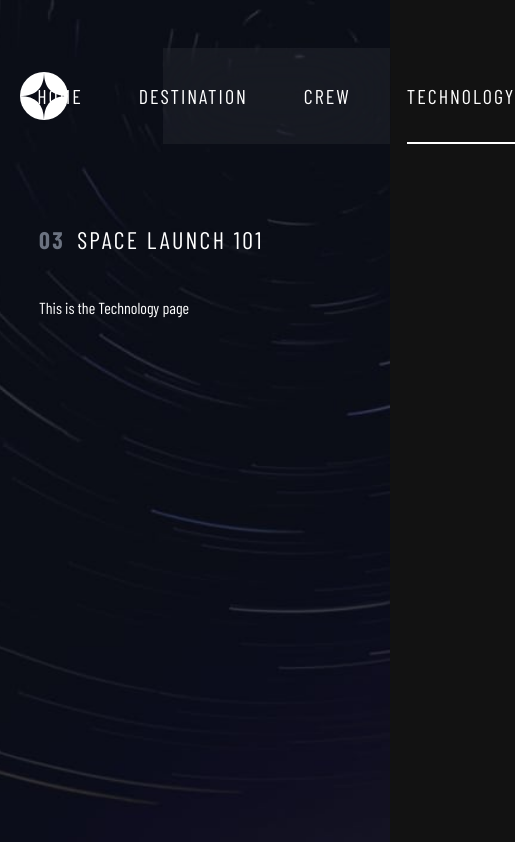
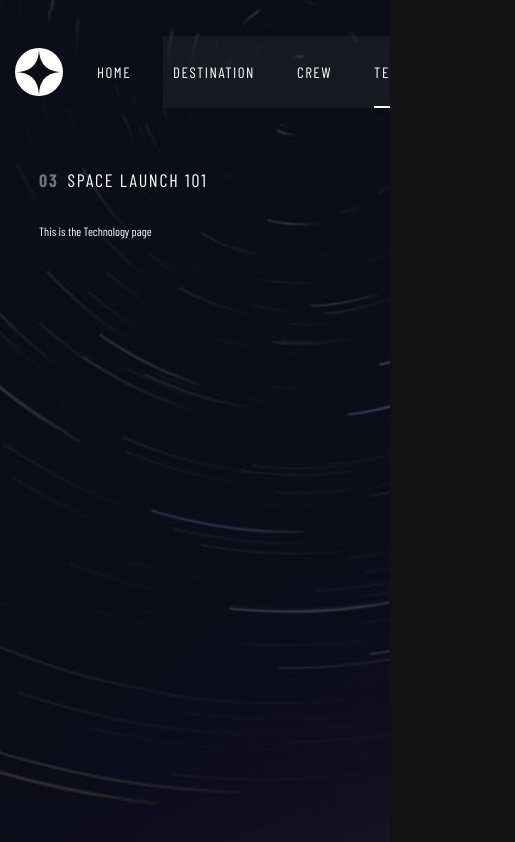
Before and after one commit to sos321/space-tourism, a React (Vite) app: page /technology in a window 390 px wide. Shown: the whole page, 515 px wide, since content can reach past the window. Built offline with nearby package versions, Linux system fonts and the light colour scheme; a web font is replaced by a local one.

Commit message:
optimize for tablet width

```diff
--- a/src/components/UI/page.jsx
+++ b/src/components/UI/page.jsx
@@ -3,7 +3,9 @@ import { motion } from "framer-motion";
 export default function Page(props) {
   return (
     <motion.div
-      className={`${props.className || ""} w-full h-full m-auto max-w-7xl`}
+      className={`${
+        props.className || ""
+      } w-full min-h-full h-content m-auto max-w-7xl pb-6`}
       initial={{ opacity: 0 }}
       animate={{ opacity: 1 }}
       exit={{ opacity: 0 }}
--- a/src/components/UI/picture.jsx
+++ b/src/components/UI/picture.jsx
@@ -3,7 +3,7 @@ import { motion } from "framer-motion";
 export default function Picture(props) {
   return (
     <motion.picture
-      className="absolute top-0 left-0 w-full h-full pointer-events-none -z-40"
+      className="w-full h-full pointer-events-none"
       initial={{ opacity: 0 }}
       animate={{ opacity: 1 }}
       exit={{ opacity: 0 }}
@@ -19,10 +19,7 @@ export default function Picture(props) {
         media="(min-width: 770px)"
         srcSet={props.tablet}
       />
-      <img
-        className="absolute block object-cover w-screen h-screen"
-        src={props.mobile}
-      />
+      <img className="block object-cover w-full h-full" src={props.mobile} />
     </motion.picture>
   );
 }
--- a/src/components/destination/destination-text.jsx
+++ b/src/components/destination/destination-text.jsx
@@ -6,11 +6,11 @@ export default function DestinationText({ destination }) {
       <h2 className="mb-6 uppercase text-8xl font-heading">
         {destination.name}
       </h2>
-      <p className="max-w-lg mb-16 text-lg text-justify">
+      <p className="max-w-lg mb-16 text-lg text-justify lg:text-center">
         {destination.description}
       </p>
       <hr className="mb-7 h-[0.5px]" />
-      <div className="flex gap-16">
+      <div className="flex items-center gap-16 lg:justify-around">
         <div>
           <p className="mb-2 tracking-wider uppercase text-md">Avg. Distance</p>
           <h5 className="text-3xl tracking-wider uppercase font-heading">
--- a/src/pages/destination.jsx
+++ b/src/pages/destination.jsx
@@ -39,7 +39,7 @@ function Destination() {
         document.getElementById("img-root")
       )}
       <Page title="Pick your destination" num="01">
-        <div className="flex flex-row-reverse items-center justify-between h-5/6">
+        <div className="flex flex-row-reverse items-center justify-between lg:justify-center lg:text-center lg:flex-col-reverse h-[5/6]">
           <div>
             <Nav
               selected={planet}
@@ -53,7 +53,7 @@ function Destination() {
             <DestinationText destination={data.destinations[planet]} />
           </div>
           <img
-            className="w-5/12 p-10"
+            className="w-5/12 p-10 lg:w-6/12"
             src={image}
             alt={data.destinations[planet].name}
           />
--- a/src/static/index.css
+++ b/src/static/index.css
@@ -18,8 +18,22 @@
   position: absolute;
   top: 0;
   left: 0;
+  max-height: fit-content;
+  min-height: 100vh;
   height: 100vh;
   width: 100vw;
+  overflow-x: hidden;
+}
+
+#img-root {
+  position: absolute;
+  top: 0;
+  left: 0;
+
+  height: 100vh;
+  width: 100vw;
+
+  z-index: -1000;
 }
 
 * {
@@ -40,3 +54,9 @@
     font-size: 14px;
   }
 }
+
+@media (max-width: 48rem) {
+  html {
+    font-size: 12px;
+  }
+}
--- a/tailwind.config.js
+++ b/tailwind.config.js
@@ -9,15 +9,18 @@ export default {
     screens: {
       "2xl": { max: "1535px" },
       // => @media (max-width: 1535px) { ... }
+      // media for extra large monitors
 
       hr: { max: "1448px" },
       // => @media (max-width: 1448px) { ... }
+      // media for navigation line
 
       xl: { max: "1279px" },
       // => @media (max-width: 1279px) { ... }
 
       lg: { max: "1023px" },
       // => @media (max-width: 1023px) { ... }
+      // all double columns brake into one
 
       md: { max: "767px" },
       // => @media (max-width: 767px) { ... }
```
